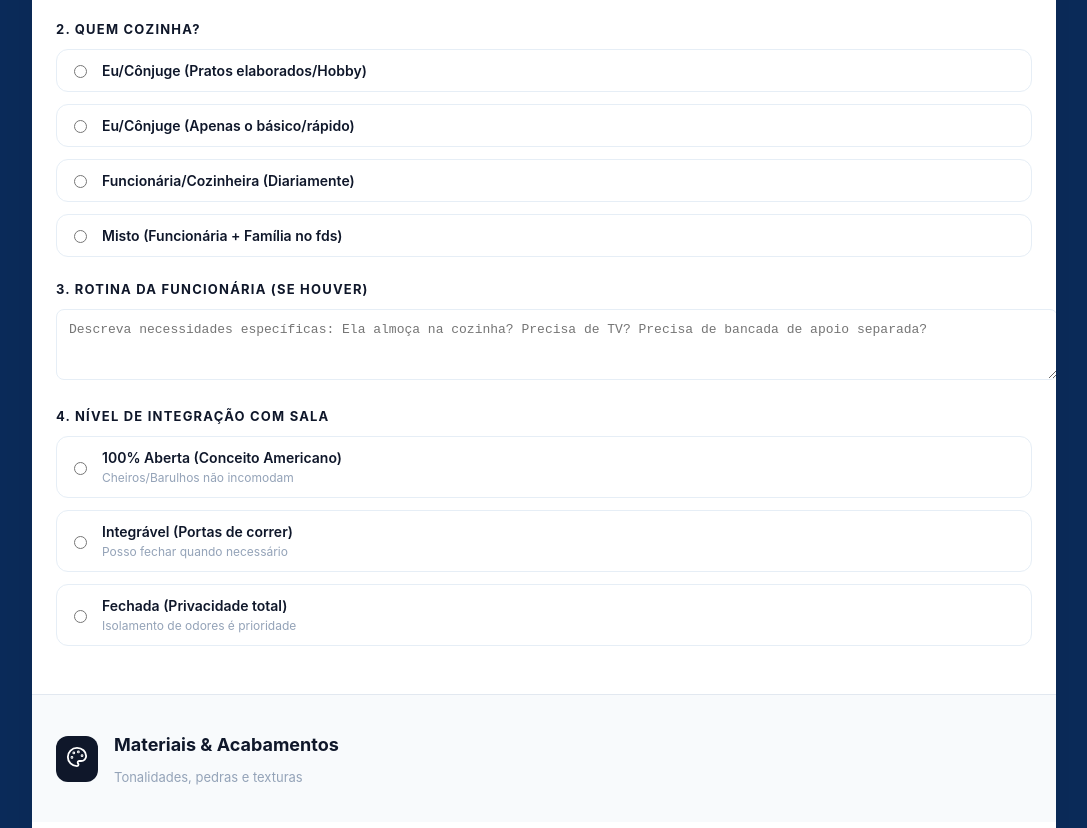
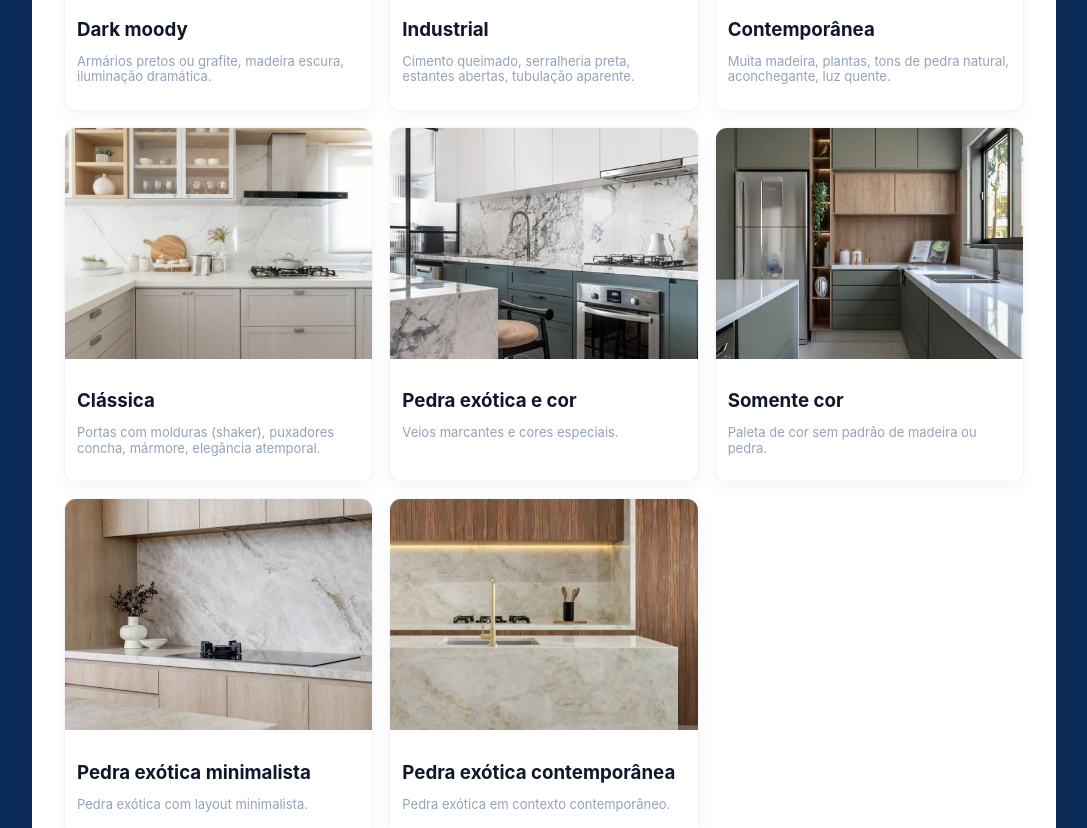
Before and after one commit to VictorBury-HTK/Briefing, a React (Vite) app: page / in a window 1280 px wide. Shown: the part 640-1468 px from the top of the page, without its empty margins (96-1183 px from the left). Built offline with nearby package versions, Linux system fonts and the light colour scheme.

Commit message:
Reorder and rename sections: Identidade Visual, Rotina & Fluxo, Materiais & Acabamentos, A Copa, Técnica & Organização, Conforto & Automação

```diff
--- a/src/DeepDiveBriefing.jsx
+++ b/src/DeepDiveBriefing.jsx
@@ -94,7 +94,7 @@ const CheckboxGroup = ({ label, options, selected, onChange, maxSelection }) =>
 );
 
 export default function DeepDiveBriefing() {
-  const [sections, setSections] = useState({ rotina: true, materiais: true, copa: true, funcional: true, tech: true, estilo: true });
+  const [sections, setSections] = useState({ estilo: true, rotina: true, materiais: true, copa: true, funcional: true, tech: true });
   const [formData, setFormData] = useState({
     nome: '', cafeDaManha: '', quemCozinha: '', rotinaFuncionaria: '', integra: '', tomPedra: '', tomMarcenaria: [], tipoVidro: '', tomEletros: '', assentosCopa: '', tvCopa: '', tipoAssento: '', lixeira: '', escorredor: '', janelas: '', iluminacao: [], automacao: '', estiloVisual: ''
   });
@@ -147,19 +147,36 @@ export default function DeepDiveBriefing() {
           </div>
         </header>
 
-        <Section icon={ChefHat} title="Dinâmica da Casa" subtitle="Fluxo de pessoas e uso real do espaço" isOpen={sections.rotina} toggle={() => toggleSection('rotina')}>
+        <Section icon={ImageIcon} title="Identidade Visual (Arquétipos)" subtitle="Qual destas cozinhas faz seu coração bater mais forte?" isOpen={sections.estilo} toggle={() => toggleSection('estilo')}>
+          <div className="visual-grid">
+            {styles.map((style) => (
+              <div key={style.id} className={`visual-card ${formData.estiloVisual === style.id ? 'selected' : ''}`} onClick={() => setFormData({...formData, estiloVisual: style.id})}>
+                <div className="visual-img-container">
+                  <img className="visual-img" src={style.img} alt={style.title} />
+                  {formData.estiloVisual === style.id && <div style={{position:'absolute', top:12, right:12, background:'#2563eb', color:'#fff', padding:6, borderRadius:999}}><Check size={18} color="#fff" /></div>}
+                </div>
+                <div style={{padding:12}}>
+                  <h3 style={{fontWeight:700, marginBottom:6}} className="text-slate-900">{style.title}</h3>
+                  <p className="text-slate-400" style={{fontSize:13, lineHeight:1.2}}>{style.desc}</p>
+                </div>
+              </div>
+            ))}
+          </div>
+        </Section>
+
+        <Section icon={ChefHat} title="Rotina & Fluxo" subtitle="Como a casa funciona no dia a dia?" isOpen={sections.rotina} toggle={() => toggleSection('rotina')}>
           <RadioGroup label="1. Rotina de Café da Manhã" selected={formData.cafeDaManha} onChange={(val) => setFormData({...formData, cafeDaManha: val})} options={[{ value: 'mesa', label: 'Todos sentados à mesa juntos' },{ value: 'fluxo', label: 'Horários diferentes (fluxo rápido)' },{ value: 'balcao', label: 'Rápido/Em pé no balcão' },{ value: 'nao_toma', label: 'Não tomamos café em casa' }]} />
           <RadioGroup label="2. Quem cozinha?" selected={formData.quemCozinha} onChange={(val) => setFormData({...formData, quemCozinha: val})} options={[{ value: 'gourmet', label: 'Eu/Cônjuge (Pratos elaborados/Hobby)' },{ value: 'basico', label: 'Eu/Cônjuge (Apenas o básico/rápido)' },{ value: 'funcionaria', label: 'Funcionária/Cozinheira (Diariamente)' },{ value: 'misto', label: 'Misto (Funcionária + Família no fds)' }]} />
 
           <div style={{marginBottom:24}}>
-            <h3 style={{fontSize:13, fontWeight:700, color:'#0f172a', marginBottom:12, textTransform:'uppercase', letterSpacing:1.2}}>3. Rotina da Funcionária (Se houver)</h3>
-            <textarea rows={3} placeholder="Descreva necessidades específicas: Ela almoça na cozinha? Precisa de TV? Precisa de bancada de apoio separada?" value={formData.rotinaFuncionaria} onChange={(e) => setFormData({...formData, rotinaFuncionaria: e.target.value})} style={{width:'100%', padding:12, border:'1px solid #e6eef6', borderRadius:8, fontSize:13}} />
+            <h3 style={{fontSize:13, fontWeight:700, marginBottom:12, textTransform:'uppercase', letterSpacing:1.2}} className="text-slate-900">Rotina da Funcionária (Se houver)</h3>
+            <textarea rows={3} placeholder="Descreva necessidades específicas: Ela almoça na cozinha? Precisa de TV? Precisa de bancada de apoio separada?" value={formData.rotinaFuncionaria} onChange={(e) => setFormData({...formData, rotinaFuncionaria: e.target.value})} className="textarea" />
           </div>
 
-          <RadioGroup label="4. Nível de Integração com Sala" selected={formData.integra} onChange={(val) => setFormData({...formData, integra: val})} options={[{ value: 'total', label: '100% Aberta (Conceito Americano)', desc: 'Cheiros/Barulhos não incomodam' },{ value: 'flexivel', label: 'Integrável (Portas de correr)', desc: 'Posso fechar quando necessário' },{ value: 'fechada', label: 'Fechada (Privacidade total)', desc: 'Isolamento de odores é prioridade' }]} />
+          <RadioGroup label="Nível de Integração com Sala" selected={formData.integra} onChange={(val) => setFormData({...formData, integra: val})} options={[{ value: 'total', label: '100% Aberta (Conceito Americano)', desc: 'Cheiros/Barulhos não incomodam' },{ value: 'flexivel', label: 'Integrável (Portas de correr)', desc: 'Posso fechar quando necessário' },{ value: 'fechada', label: 'Fechada (Privacidade total)', desc: 'Isolamento de odores é prioridade' }]} />
         </Section>
 
-        <Section icon={Palette} title="Materiais & Acabamentos" subtitle="Tonalidades, pedras e texturas" isOpen={sections.materiais} toggle={() => toggleSection('materiais')}>
+        <Section icon={Palette} title="Materiais & Acabamentos" subtitle="Tonalidades, pedras, vidros e metais" isOpen={sections.materiais} toggle={() => toggleSection('materiais')}>
           <RadioGroup label="5. Tonalidade das Bancadas (Pedras)" selected={formData.tomPedra} onChange={(val) => setFormData({...formData, tomPedra: val})} layout="grid" options={[{ value: 'branca', label: 'Branca / Claríssima', desc: 'Quartzo Branco, Mármore Paraná', color: '#f8f9fa' },{ value: 'cinza', label: 'Cinza / Concreto', desc: 'Gris, Cimento Queimado', color: '#adb5bd' },{ value: 'preta', label: 'Escura / Preta', desc: 'São Gabriel, Via Láctea, Dekton', color: '#212529' },{ value: 'exotica', label: 'Veios Marcantes / Exótica', desc: 'Calacatta, Mármores desenhados', color: '#e9ecef' }]} />
 
           <CheckboxGroup label="6. Cores da Marcenaria (Selecione até 2 favoritos)" selected={formData.tomMarcenaria} onChange={(val) => setFormData({...formData, tomMarcenaria: val})} maxSelection={2} options={[{ value: 'branco', label: 'Branco Clássico', desc: 'Amplitude e limpeza' },{ value: 'madeira', label: 'Madeira Natural', desc: 'Freijó, Carvalho, Nogueira' },{ value: 'cinza', label: 'Tons de Cinza', desc: 'Fendi, Grafite, Cinza Claro' },{ value: 'areia', label: 'Areia / Off-white', desc: 'Aconchego neutro' },{ value: 'verde', label: 'Verde', desc: 'Menta, Musgo, Petróleo' },{ value: 'azul', label: 'Azul', desc: 'Marinho, Petróleo, Acinzentado' },{ value: 'preto', label: 'Preto Total', desc: 'Drama e sofisticação' },{ value: 'terracota', label: 'Terracota', desc: 'Tons terrosos' }]} />
@@ -177,13 +194,13 @@ export default function DeepDiveBriefing() {
           <RadioGroup label="11. TV na Cozinha/Copa?" selected={formData.tvCopa} onChange={(val) => setFormData({...formData, tvCopa: val})} layout="grid" options={[{ value: 'nao', label: 'Não queremos TV' },{ value: 'pequena', label: 'Pequena (Notícias)', desc: 'Até 32"' },{ value: 'media', label: 'Média (Novelas/Séries)', desc: '40" a 43"' },{ value: 'grande', label: 'Grande (Sala de TV)', desc: '50"+ (A copa é a sala de TV)' }]} />
         </Section>
 
-        <Section icon={Trash2} title="Funcionalidade Técnica" subtitle="Lixo, louça e organização" isOpen={sections.funcional} toggle={() => toggleSection('funcional')}>
+        <Section icon={Trash2} title="Técnica & Organização" subtitle="Lixo, louça e itens operacionais" isOpen={sections.funcional} toggle={() => toggleSection('funcional')}>
           <RadioGroup label="12. Lixeiras" selected={formData.lixeira} onChange={(val) => setFormData({...formData, lixeira: val})} options={[{ value: 'embutir', label: 'De embutir na bancada', desc: 'Tampa inox rente à pedra' },{ value: 'oculta', label: 'Oculta no armário', desc: 'Gavetão com baldes internos' },{ value: 'piso', label: 'Lixeira de Piso', desc: 'Modelo bonito de pedal externo' }]} />
 
           <RadioGroup label="13. Escorredor de Louças" selected={formData.escorredor} onChange={(val) => setFormData({...formData, escorredor: val})} options={[{ value: 'calha', label: 'Calha Úmida', desc: 'Canal equipado esculpido na pedra/inox' },{ value: 'oculto', label: 'Aéreo Oculto', desc: 'Dentro do armário acima da pia' },{ value: 'bancada', label: 'Tradicional de Bancada', desc: 'Móvel solto' }]} />
         </Section>
 
-        <Section icon={Zap} title="Tecnologia & Conforto" subtitle="Automação, Luz e Janelas" isOpen={sections.tech} toggle={() => toggleSection('tech')}>
+        <Section icon={Zap} title="Conforto & Automação" subtitle="Conforto, luz e automação" isOpen={sections.tech} toggle={() => toggleSection('tech')}>
            <RadioGroup label="14. Tratamento das Janelas" selected={formData.janelas} onChange={(val) => setFormData({...formData, janelas: val})} layout="grid" options={[{ value: 'sem', label: 'Sem cortinas', desc: 'Vista livre / Vidro limpo' },{ value: 'solar', label: 'Persiana Tela Solar', desc: 'Bloqueia calor, mantém visão externa' },{ value: 'horizontal', label: 'Persiana Horizontal', desc: 'Lâminas (Alumínio ou Madeira)' },{ value: 'tecido', label: 'Cortina de Tecido', desc: 'Estilo clássico (Cuidado c/ gordura)' }]} />
 
           <CheckboxGroup label="15. Cenários de Iluminação (Selecione todos desejados)" selected={formData.iluminacao} onChange={(val) => setFormData({...formData, iluminacao: val})} options={[{ value: 'geral', label: 'Luz Geral Intensa', desc: 'Painéis LED, foco em limpeza/trabalho' },{ value: 'indireta', label: 'Luz Indireta / Cênica', desc: 'Fitas LED em sancas/armários (Aconchego)' },{ value: 'trabalho', label: 'Luz de Trabalho', desc: 'Spots sobre a bancada de corte' },{ value: 'pendente', label: 'Pendentes Decorativos', desc: 'Sobre mesa/balcão' }]} />
```
